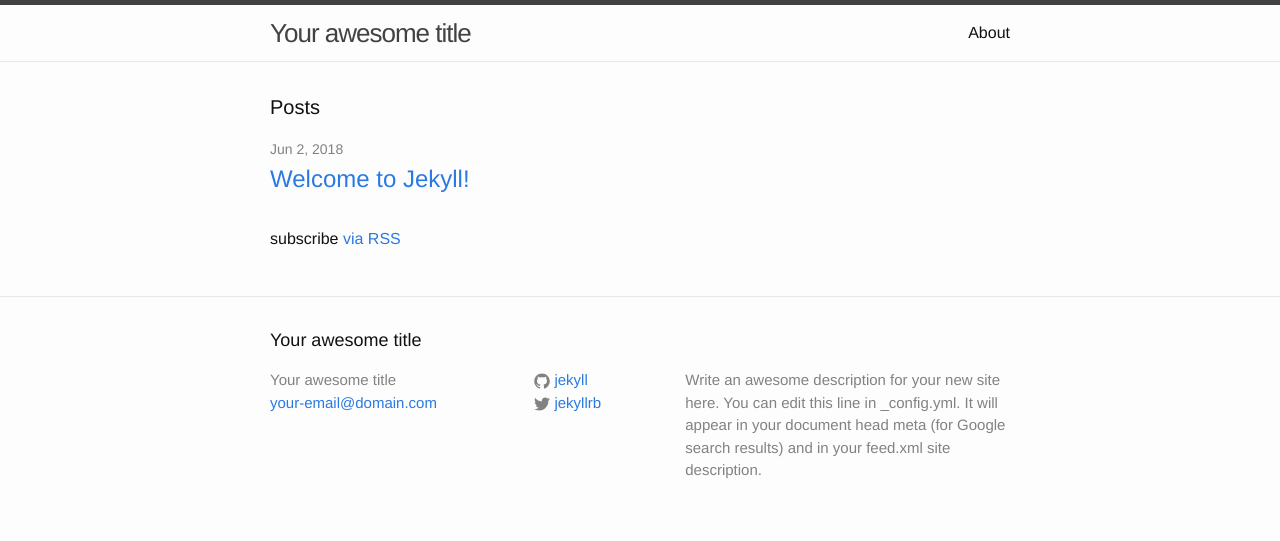
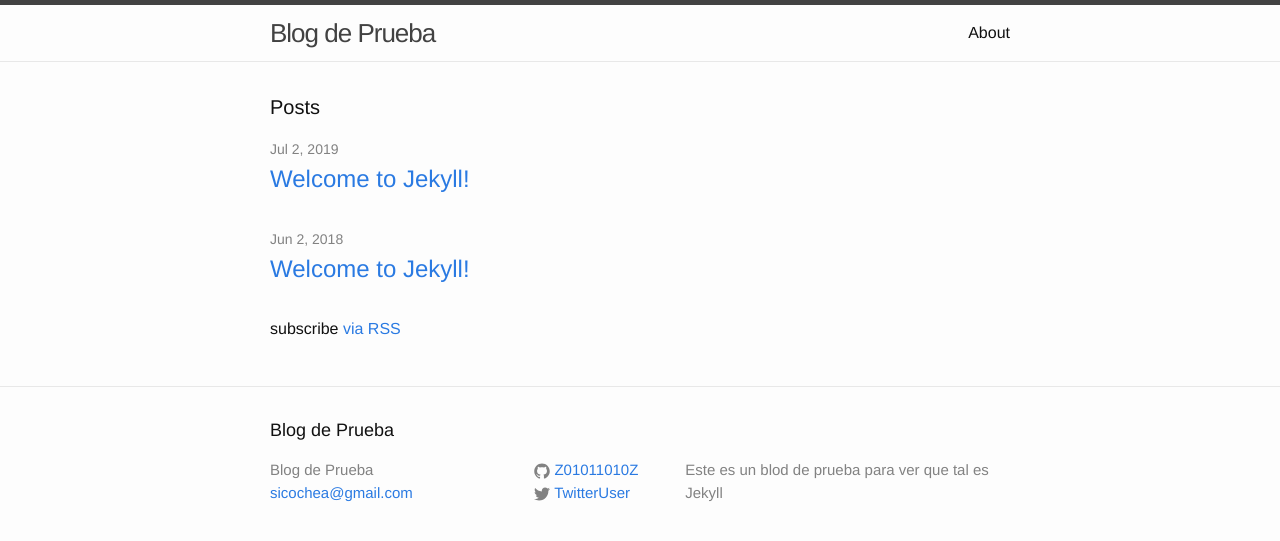
Before and after one commit to Z01011010Z/Z01011010Z.github.io, a Jekyll site: the page built from index.html, in a window 1280 px wide. Shown: the top 541 px of the page. Built offline with Jekyll 4.4.1, drawn with Linux system fonts in a browser that asks for light colours.

Commit message:
Post prueba

````diff
--- a/_config.yml
+++ b/_config.yml
@@ -6,16 +6,14 @@
 # 'jekyll serve'. If you change this file, please restart the server process.
 
 # Site settings
-title: Your awesome title
-email: your-email@domain.com
+title: Blog de Prueba
+email: sicochea@gmail.com
 description: > # this means to ignore newlines until "baseurl:"
-  Write an awesome description for your new site here. You can edit this
-  line in _config.yml. It will appear in your document head meta (for
-  Google search results) and in your feed.xml site description.
+    Este es un blod de prueba para ver que tal es Jekyll
 baseurl: "" # the subpath of your site, e.g. /blog
-url: "http://yourdomain.com" # the base hostname & protocol for your site
-twitter_username: jekyllrb
-github_username:  jekyll
+url: "https://google.com" # the base hostname & protocol for your site
+twitter_username: TwitterUser
+github_username:  Z01011010Z
 
 # Build settings
 markdown: kramdown
--- /dev/null
+++ b/_posts/2019-07-20-post-prueba.markdown
@@ -0,0 +1,37 @@
+---
+layout: post
+title:  "Welcome to Jekyll!"
+date:   2019-07-02 15:00:00 +0500
+categories: prueba update
+---
+
+# Titulo
+
+Este es un post de _prueba_ para determinar el uso de **Jekyll**
+
+# Subtitulo
+
+- Item 1
+- Item 2
+- Item 3
+
+1. Item 1
+2. Item 2
+3. Item 3
+
+## Prog
+
+```python
+for i in range(5):
+    print(i)
+```
+
+## Image
+
+![alt text](https://github.com/n48.png "Logo Title")
+
+## Quotes
+
+> Esto como
+> se
+> ve?
````
